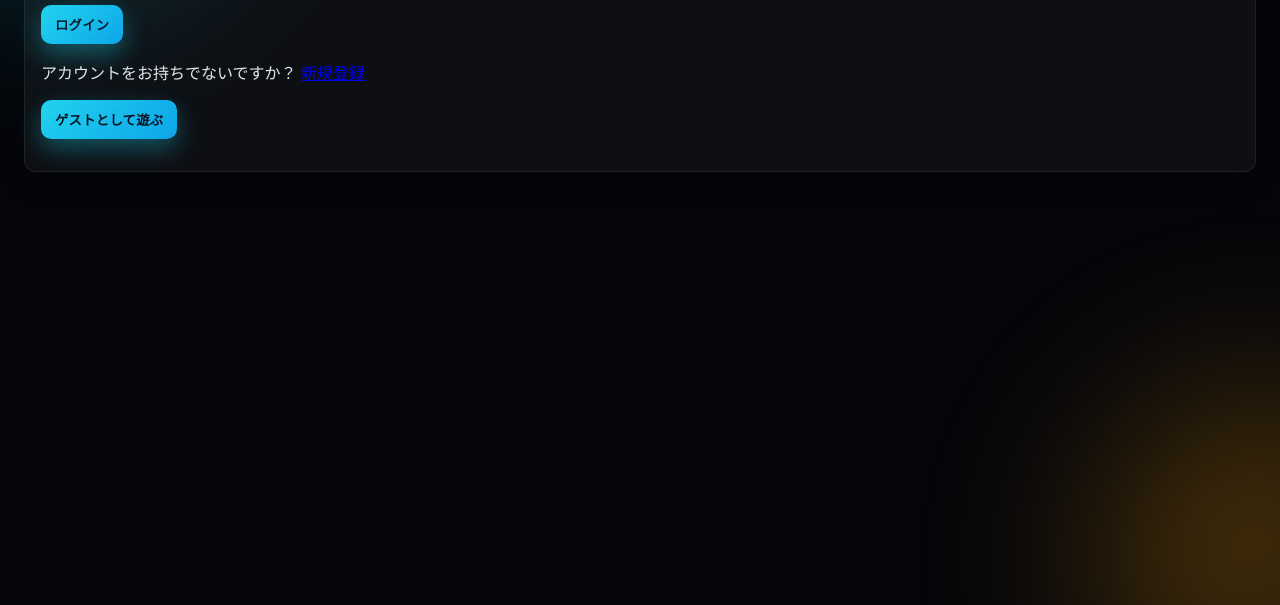
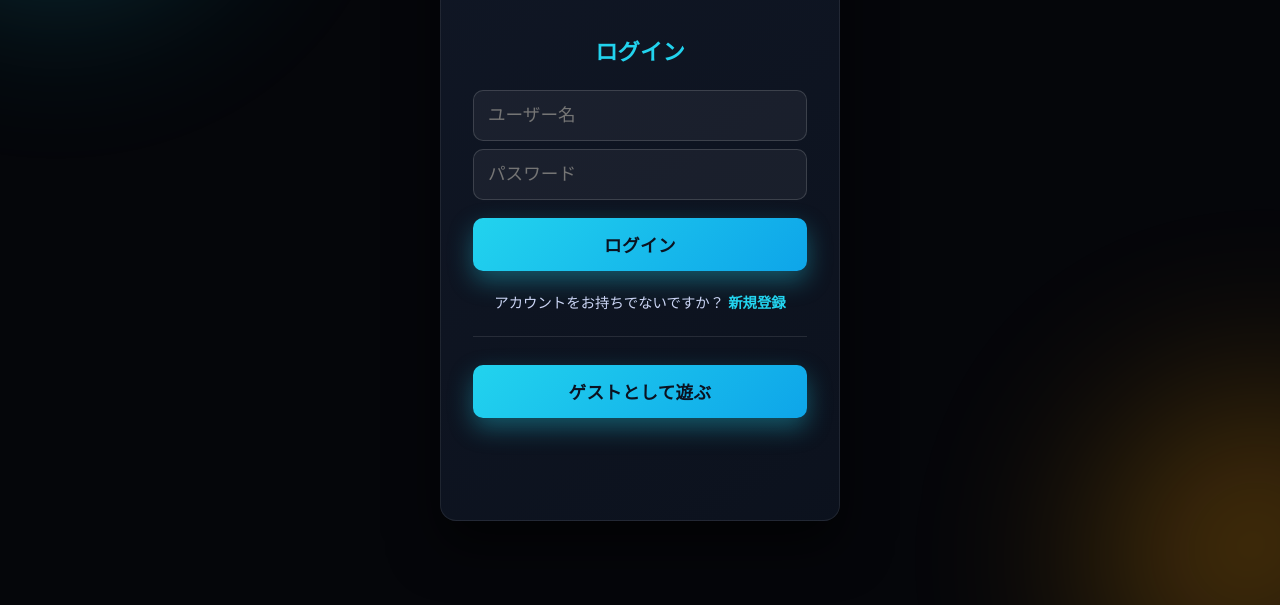
Before and after one commit to gaobankirino561-dev/quiz-battle, a website: page public/index.html in a window 1280 px wide. Shown: the part 226-831 px from the top of the page. Before the commit the page ends 800 px from the top, so only its background shows below. Drawn offline with nearby package versions, Linux system fonts and the light colour scheme; no server answers.

Commit message:
Switch to PostgreSQL and fix auth UI

```diff
--- a/package.json
+++ b/package.json
@@ -7,7 +7,7 @@
   },
   "dependencies": {
     "express": "^4.21.2",
+    "pg": "^8.16.3",
     "socket.io": "^4.8.1"
-  },
-  "devDependencies": {}
+  }
 }
--- a/public/style.css
+++ b/public/style.css
@@ -1109,3 +1109,99 @@ button:disabled {
 #btn-online-rules {
   margin-left: 8px;
 }
+
+/* === Auth Section Styles === */
+#auth-section {
+  max-width: 400px;
+  margin: 60px auto;
+  padding: 32px;
+  background: linear-gradient(145deg, rgba(17, 24, 39, 0.95), rgba(12, 18, 30, 0.98));
+  border: 1px solid var(--card-border);
+  border-radius: 16px;
+  box-shadow: 0 25px 50px rgba(0, 0, 0, 0.6);
+  backdrop-filter: blur(16px);
+  text-align: center;
+  position: relative;
+  z-index: 100;
+  /* Higher than app */
+}
+
+#auth-section h1 {
+  font-size: 2rem;
+  margin-bottom: 32px;
+}
+
+#auth-section h2 {
+  margin-bottom: 24px;
+  color: var(--accent);
+  font-size: 1.4rem;
+}
+
+.auth-container {
+  display: flex;
+  flex-direction: column;
+  gap: 20px;
+}
+
+.auth-actions {
+  margin-top: 10px;
+}
+
+.auth-switch {
+  margin-top: 20px;
+  font-size: 0.9rem;
+  color: var(--muted);
+}
+
+.auth-switch a {
+  color: var(--accent);
+  text-decoration: none;
+  font-weight: 600;
+  cursor: pointer;
+}
+
+.auth-switch a:hover {
+  text-decoration: underline;
+}
+
+.guest-action {
+  margin-top: 24px;
+  padding-top: 20px;
+  border-top: 1px solid rgba(255, 255, 255, 0.1);
+}
+
+#authMessage {
+  min-height: 1.5em;
+  color: #ef4444;
+  font-size: 0.95rem;
+  margin-top: 12px;
+  font-weight: 600;
+}
+
+/* Ensure inputs are visible and clickable */
+#auth-section input[type="text"],
+#auth-section input[type="password"] {
+  width: 100%;
+  padding: 14px;
+  font-size: 1.1rem;
+  background: rgba(255, 255, 255, 0.05);
+  color: #fff;
+  border: 1px solid rgba(255, 255, 255, 0.15);
+  border-radius: 10px;
+  transition: all 0.2s ease;
+}
+
+#auth-section input[type="text"]:focus,
+#auth-section input[type="password"]:focus {
+  border-color: var(--accent);
+  background: rgba(255, 255, 255, 0.1);
+  outline: none;
+  box-shadow: 0 0 0 2px rgba(34, 211, 238, 0.2);
+}
+
+#auth-section button {
+  width: 100%;
+  padding: 14px;
+  font-size: 1.1rem;
+  margin-top: 8px;
+}
```
Also changed, not shown: server.js (+63 -47 lines), 1 other file.
